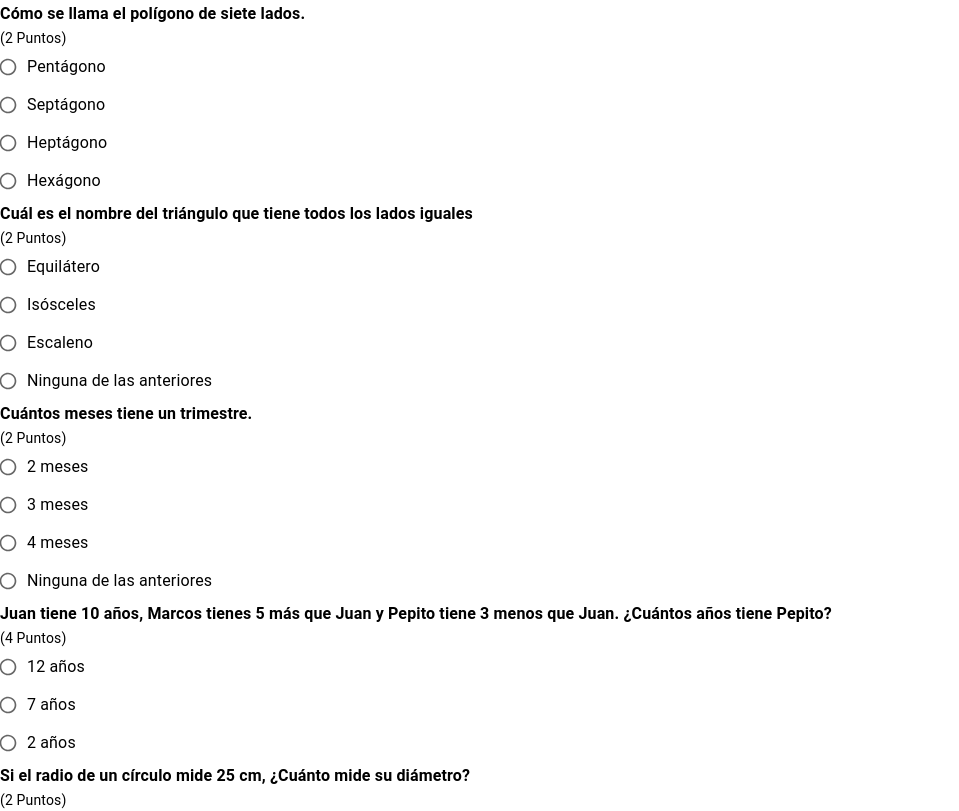
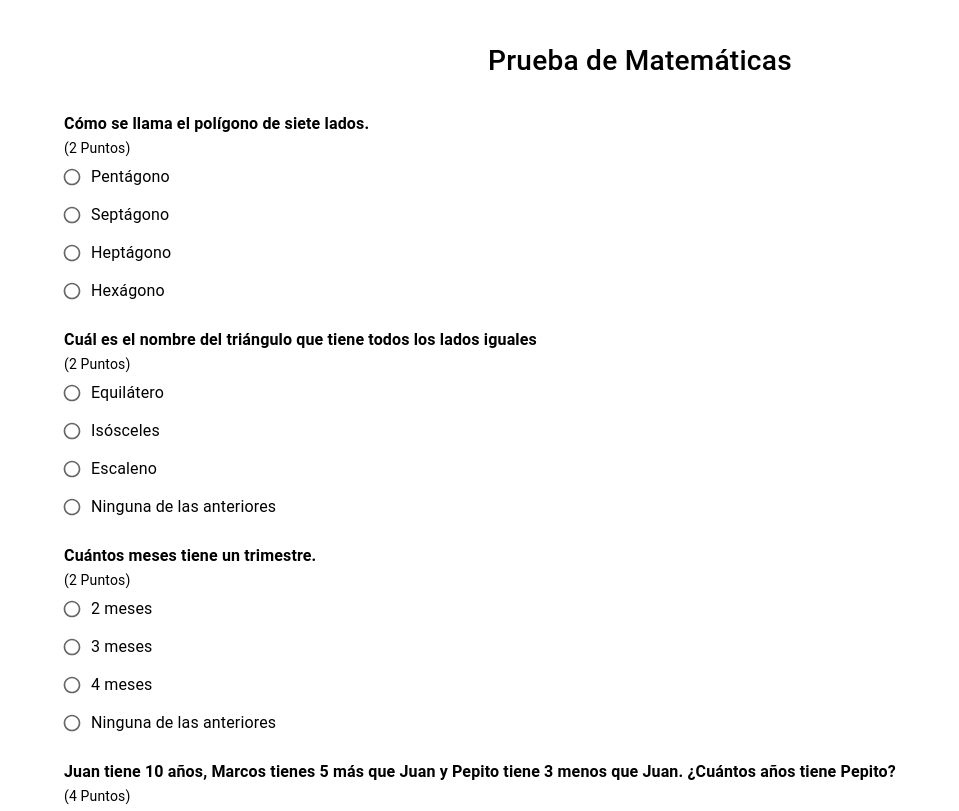
Before and after one commit to Oscar-Espana/Formik-Examples, a Next.js app: page /cuestionario in a window 1280 px wide. Shown: the top 811 px of the page, without its empty margins (0-959 px from the left). Built offline with nearby package versions, Linux system fonts and the light colour scheme.

Commit message:
feat: adding the logic to answer the questionnaire

```diff
--- /dev/null
+++ b/src/components/questions/IconAnswerQuestion.tsx
@@ -0,0 +1,35 @@
+import { IAnswerQuestion, IOptionQuestion } from "@/interfaces";
+import React, { FC } from "react";
+import CheckIcon from "@mui/icons-material/Check";
+import CloseIcon from "@mui/icons-material/Close";
+
+interface Props {
+  currentOptionInQuestion: IOptionQuestion;
+  correctOptionInQuestion: IOptionQuestion | undefined;
+  answerSelectedInQuestion: IAnswerQuestion | undefined;
+}
+export const IconAnswerQuestion: FC<Props> = ({
+  currentOptionInQuestion,
+  correctOptionInQuestion,
+  answerSelectedInQuestion,
+}) => {
+  if (!correctOptionInQuestion) {
+    return null;
+  }
+  if (currentOptionInQuestion !== correctOptionInQuestion) {
+    return null;
+  }
+
+  if (!answerSelectedInQuestion) {
+    return null;
+  }
+
+  const isCorrectAnswer =
+    correctOptionInQuestion.id === answerSelectedInQuestion.idOptionQuestion;
+
+  if (!isCorrectAnswer) {
+    return <CloseIcon color="error" />;
+  }
+
+  return <CheckIcon color="success" />;
+};
--- a/src/components/questions/Question.tsx
+++ b/src/components/questions/Question.tsx
@@ -1,20 +1,56 @@
-import { IQuestion } from "@/interfaces";
+import React, { FC } from "react";
+import { IAnswerQuestion, IQuestion } from "@/interfaces";
 import {
   Box,
   FormControl,
   FormControlLabel,
-  FormHelperText,
-  FormLabel,
   Radio,
   RadioGroup,
   Typography,
 } from "@mui/material";
-import React, { FC, useState } from "react";
+import { IconAnswerQuestion } from "./IconAnswerQuestion";
 
 interface Props {
+  isFormSaved: boolean;
   question: IQuestion;
+  answersSelected: IAnswerQuestion[];
+  onChangeAnswers: (answers: IAnswerQuestion[]) => void;
 }
-export const Question: FC<Props> = ({ question }) => {
+export const Question: FC<Props> = ({
+  isFormSaved,
+  question,
+  answersSelected,
+  onChangeAnswers,
+}) => {
+  const correctOptionInQuestion = question.options.find(
+    (item) => item.isCorrectOption
+  );
+
+  const answerSelectedInQuestion = answersSelected.find(
+    (answer) => answer.idQuestion === question.id
+  );
+
+  const handleChangeAnswer = (event: React.ChangeEvent<HTMLInputElement>) => {
+    const optionSelected = (event.target as HTMLInputElement).value;
+    const answersSelectedAux = [...answersSelected];
+
+    if (answerSelectedInQuestion) {
+      const indexAnswerSelected = answersSelected.findIndex(
+        (answer) => answer.id === answerSelectedInQuestion.id
+      );
+      answersSelectedAux[indexAnswerSelected].idOptionQuestion =
+        Number(optionSelected);
+    } else {
+      const newAnswer: IAnswerQuestion = {
+        id: Date.now(),
+        idQuestion: question.id,
+        idOptionQuestion: Number(optionSelected),
+      };
+      answersSelectedAux.push(newAnswer);
+    }
+    onChangeAnswers(answersSelectedAux);
+  };
+
   return (
     <Box>
       <Typography component="h2" variant="subtitle1" fontWeight={600}>
@@ -26,15 +62,40 @@ export const Question: FC<Props> = ({ question }) => {
         {`)`}
       </Typography>
       <FormControl>
-        <RadioGroup>
+        <RadioGroup
+          value={
+            answerSelectedInQuestion
+              ? answerSelectedInQuestion.idOptionQuestion
+              : null
+          }
+          onChange={handleChangeAnswer}
+        >
           {question.options.map((option) => (
-            <FormControlLabel
-              key={option.id}
-              value={option.id}
-              control={<Radio size="small" />}
-              label={option.option}
-            />
+            <Box key={option.id} display="flex" alignItems="center">
+              <FormControlLabel
+                disabled={isFormSaved}
+                value={option.id}
+                control={<Radio size="small" />}
+                label={option.option}
+              />
+              {isFormSaved && (
+                <IconAnswerQuestion
+                  currentOptionInQuestion={option}
+                  correctOptionInQuestion={correctOptionInQuestion}
+                  answerSelectedInQuestion={answerSelectedInQuestion}
+                />
+              )}
+            </Box>
           ))}
+          {isFormSaved && (
+            <Typography variant="body2" color={"warning.main"}>
+              {correctOptionInQuestion && (
+                <>
+                  Respuesta correcta: <b>{correctOptionInQuestion?.option}</b>
+                </>
+              )}
+            </Typography>
+          )}
         </RadioGroup>
       </FormControl>
     </Box>
--- a/src/interfaces/IQuestion.ts
+++ b/src/interfaces/IQuestion.ts
@@ -10,3 +10,9 @@ export interface IQuestion {
   points: number;
   options: IOptionQuestion[];
 }
+
+export interface IAnswerQuestion {
+  id: number;
+  idQuestion: number;
+  idOptionQuestion: number;
+}
--- a/src/pages/cuestionario.tsx
+++ b/src/pages/cuestionario.tsx
@@ -1,26 +1,68 @@
+import React, { useState } from "react";
 import { Question } from "@/components/questions";
 import { questions } from "@/constants";
-import { Box, Typography } from "@mui/material";
+import { Box, Button, Container, Typography } from "@mui/material";
 import { Formik } from "formik";
-import React from "react";
+import { IAnswerQuestion } from "../interfaces";
+
+const defaultAnswers: { answers: IAnswerQuestion[] } = {
+  answers: [],
+};
 
 const QuestionsPage = () => {
+  const [isFormSaved, setIsFormSaved] = useState(false);
+
   return (
+    <Container sx={{ my: 5 }}>
       <Formik
-      initialValues={{ questions }}
+        initialValues={defaultAnswers}
         enableReinitialize
         onSubmit={(values) => {
-        console.log("values", values);
+          setIsFormSaved(true);
+          console.log("value", values);
         }}
       >
         {({ values, setFieldValue, handleSubmit }) => (
-        <div>
+          <Box
+            component={"form"}
+            sx={{
+              display: "flex",
+              flexDirection: "column",
+              gap: 2,
+            }}
+            onSubmit={handleSubmit}
+          >
+            <Typography
+              textAlign={"center"}
+              component="h2"
+              sx={{
+                fontWeight: "500",
+                fontSize: "28px",
+                mb: 1.5,
+              }}
+            >
+              Prueba de Matemáticas
+            </Typography>
             {questions.map((question) => (
-            <Question key={question.id} question={question} />
+              <Question
+                isFormSaved={isFormSaved}
+                key={question.id}
+                question={question}
+                answersSelected={values.answers}
+                onChangeAnswers={(answers: IAnswerQuestion[]) => {
+                  setFieldValue("answers", answers);
+                }}
+              />
             ))}
-        </div>
+            <Box sx={{ margin: "0 0 0 auto" }}>
+              <Button type="submit" variant="contained" disabled={isFormSaved}>
+                Finalizar prueba
+              </Button>
+            </Box>
+          </Box>
         )}
       </Formik>
+    </Container>
   );
 };
 
```
Lines whose indentation alone changed are shown as unchanged.
